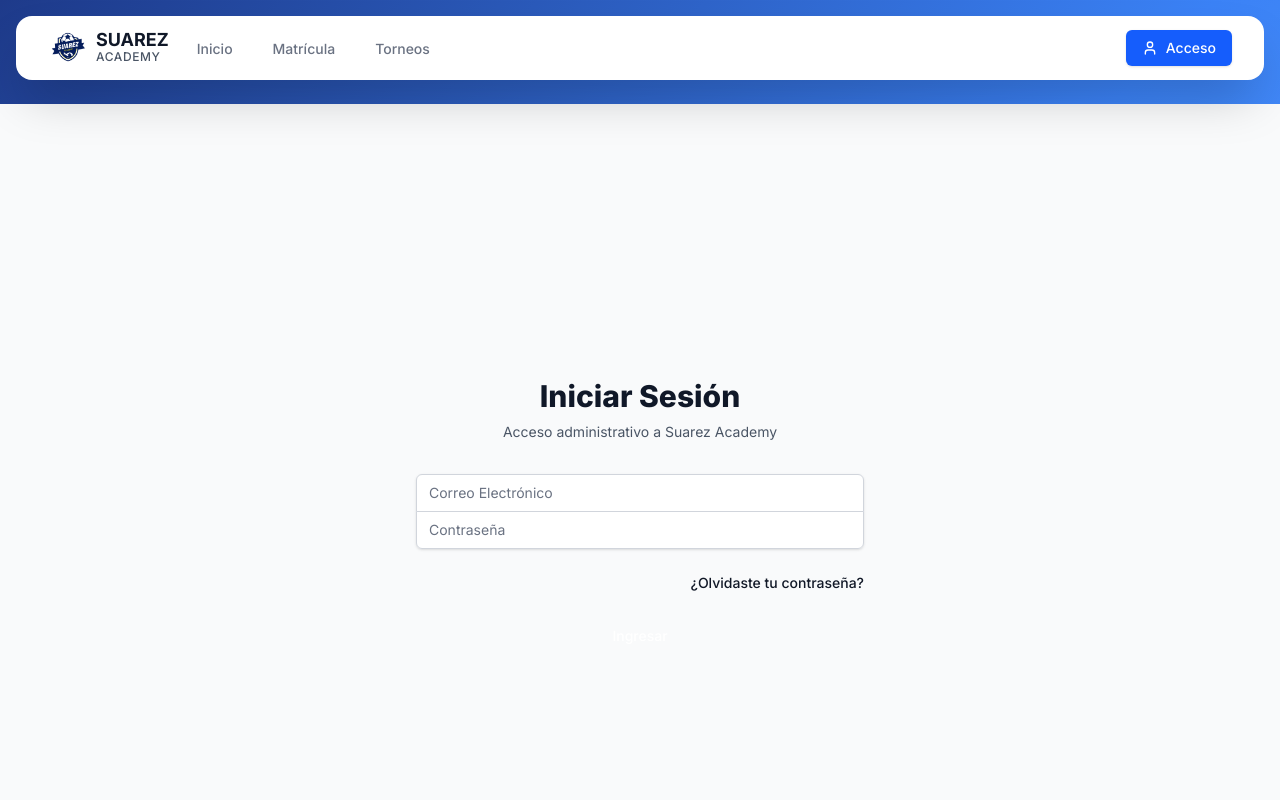
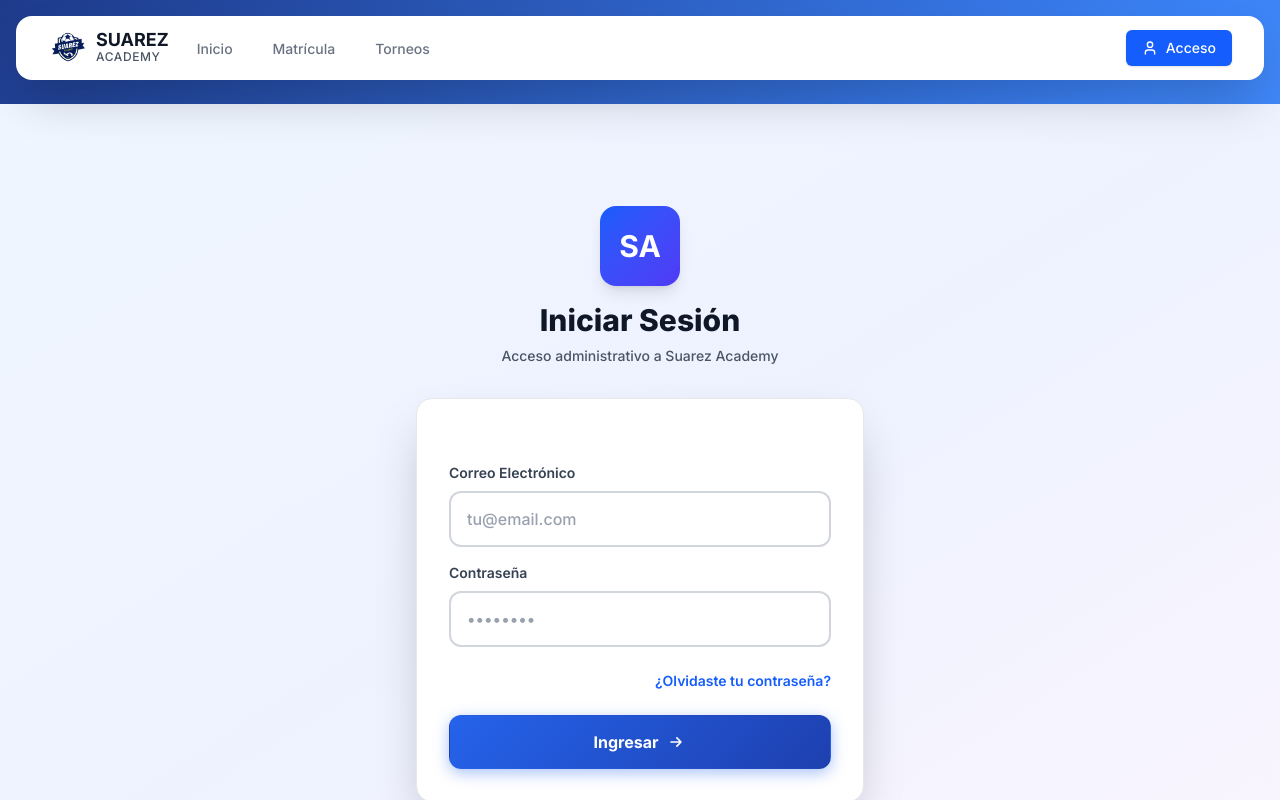
Before and after one commit to vegaexperiences/Sistema_Adademia_de_Futbol, a Next.js app in the folder web-app/: page /login in a window 1280 px wide. Shown: the top 800 px of the page. Built offline with nearby package versions, Linux system fonts and the light colour scheme; no server answers.

Commit message:
feat: Improve login page design with modern UI and better button styling

```diff
--- a/web-app/src/app/login/page.tsx
+++ b/web-app/src/app/login/page.tsx
@@ -10,25 +10,30 @@ export default async function LoginPage({
   const showSuccess = resolvedSearchParams?.passwordReset === 'success';
 
   return (
-    <div className="min-h-screen flex items-center justify-center bg-gray-50 py-12 px-4 sm:px-6 lg:px-8">
+    <div className="min-h-screen flex items-center justify-center bg-gradient-to-br from-blue-50 via-indigo-50 to-purple-50 py-12 px-4 sm:px-6 lg:px-8">
       <div className="max-w-md w-full space-y-8">
-        <div>
-          <h2 className="mt-6 text-center text-3xl font-extrabold text-gray-900">
+        {/* Logo/Header Section */}
+        <div className="text-center">
+          <div className="mx-auto w-20 h-20 bg-gradient-to-br from-blue-600 to-indigo-600 rounded-2xl flex items-center justify-center mb-4 shadow-lg">
+            <span className="text-3xl font-bold text-white">SA</span>
+          </div>
+          <h2 className="text-3xl font-extrabold text-gray-900 mb-2">
             Iniciar Sesión
           </h2>
-          <p className="mt-2 text-center text-sm text-gray-600">
+          <p className="text-sm text-gray-600 font-medium">
             Acceso administrativo a Suarez Academy
           </p>
         </div>
 
+        {/* Success Message */}
         {showSuccess && (
-          <div className="rounded-md bg-green-50 p-4 border border-green-200">
-            <div className="flex">
+          <div className="rounded-xl bg-green-50 p-4 border-2 border-green-200 shadow-sm">
+            <div className="flex items-start">
               <div className="flex-shrink-0">
-                <CheckCircle2 className="h-5 w-5 text-green-400" />
+                <CheckCircle2 className="h-5 w-5 text-green-600 mt-0.5" />
               </div>
               <div className="ml-3">
-                <p className="text-sm font-medium text-green-800">
+                <p className="text-sm font-semibold text-green-800">
                   Contraseña restablecida exitosamente. Ahora puedes iniciar sesión.
                 </p>
               </div>
@@ -36,7 +41,10 @@ export default async function LoginPage({
           </div>
         )}
 
-        <LoginForm />
+        {/* Login Form Card */}
+        <div className="bg-white rounded-2xl shadow-2xl border border-gray-200 p-8">
+          <LoginForm />
+        </div>
       </div>
     </div>
   );
--- a/web-app/src/components/auth/LoginForm.tsx
+++ b/web-app/src/components/auth/LoginForm.tsx
@@ -23,9 +23,9 @@ export function LoginForm() {
 
   return (
     <form action={handleSubmit} className="mt-8 space-y-6">
-      <div className="rounded-md shadow-sm -space-y-px">
+      <div className="space-y-4">
         <div>
-          <label htmlFor="email-address" className="sr-only">
+          <label htmlFor="email-address" className="block text-sm font-semibold text-gray-700 mb-2">
             Correo Electrónico
           </label>
           <input
@@ -34,12 +34,12 @@ export function LoginForm() {
             type="email"
             autoComplete="email"
             required
-            className="appearance-none rounded-none relative block w-full px-3 py-2 border border-gray-300 placeholder-gray-500 text-gray-900 rounded-t-md focus:outline-none focus:ring-primary focus:border-primary focus:z-10 sm:text-sm"
-            placeholder="Correo Electrónico"
+            className="appearance-none relative block w-full px-4 py-3.5 border-2 border-gray-300 placeholder-gray-400 text-gray-900 rounded-xl focus:outline-none focus:ring-2 focus:ring-blue-500 focus:border-blue-500 transition-all bg-white text-base font-medium"
+            placeholder="tu@email.com"
           />
         </div>
         <div>
-          <label htmlFor="password" className="sr-only">
+          <label htmlFor="password" className="block text-sm font-semibold text-gray-700 mb-2">
             Contraseña
           </label>
           <input
@@ -48,15 +48,15 @@ export function LoginForm() {
             type="password"
             autoComplete="current-password"
             required
-            className="appearance-none rounded-none relative block w-full px-3 py-2 border border-gray-300 placeholder-gray-500 text-gray-900 rounded-b-md focus:outline-none focus:ring-primary focus:border-primary focus:z-10 sm:text-sm"
-            placeholder="Contraseña"
+            className="appearance-none relative block w-full px-4 py-3.5 border-2 border-gray-300 placeholder-gray-400 text-gray-900 rounded-xl focus:outline-none focus:ring-2 focus:ring-blue-500 focus:border-blue-500 transition-all bg-white text-base font-medium"
+            placeholder="••••••••"
           />
         </div>
       </div>
 
       {error && (
-        <div className="text-red-500 text-sm text-center bg-red-50 p-2 rounded">
-          {error}
+        <div className="bg-red-50 border-2 border-red-200 rounded-xl p-4">
+          <p className="text-red-800 text-sm font-semibold text-center">{error}</p>
         </div>
       )}
 
@@ -64,7 +64,7 @@ export function LoginForm() {
         <div className="text-sm">
           <a
             href="/auth/forgot-password"
-            className="font-medium text-primary hover:text-primary/80"
+            className="font-semibold text-blue-600 hover:text-blue-800 transition-colors"
           >
             ¿Olvidaste tu contraseña?
           </a>
@@ -75,12 +75,24 @@ export function LoginForm() {
         <button
           type="submit"
           disabled={loading}
-          className="group relative w-full flex justify-center py-2 px-4 border border-transparent text-sm font-medium rounded-md text-white bg-primary hover:bg-primary/90 focus:outline-none focus:ring-2 focus:ring-offset-2 focus:ring-primary disabled:opacity-70"
+          className="group relative w-full flex justify-center py-3.5 px-6 border border-transparent text-base font-bold rounded-xl text-white transition-all duration-300 hover:scale-105 hover:shadow-xl disabled:opacity-70 disabled:cursor-not-allowed disabled:hover:scale-100 focus:outline-none focus:ring-4 focus:ring-offset-2 focus:ring-blue-500/50"
+          style={{
+            background: 'linear-gradient(135deg, #2563eb 0%, #1e40af 100%)',
+            boxShadow: '0 4px 15px rgba(37, 99, 235, 0.4)',
+          }}
         >
           {loading ? (
-            <Loader2 className="animate-spin h-5 w-5" />
+            <div className="flex items-center gap-2">
+              <Loader2 className="animate-spin h-5 w-5" />
+              <span>Ingresando...</span>
+            </div>
           ) : (
-            'Ingresar'
+            <span className="flex items-center gap-2">
+              <span>Ingresar</span>
+              <svg className="w-5 h-5 group-hover:translate-x-1 transition-transform" fill="none" stroke="currentColor" viewBox="0 0 24 24">
+                <path strokeLinecap="round" strokeLinejoin="round" strokeWidth={2} d="M13 7l5 5m0 0l-5 5m5-5H6" />
+              </svg>
+            </span>
           )}
         </button>
       </div>
```
